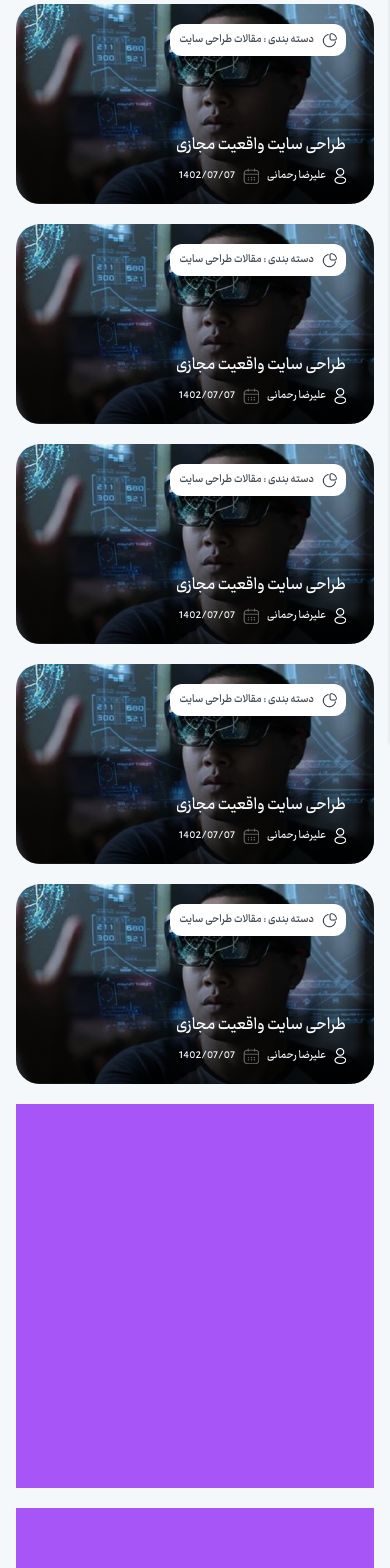
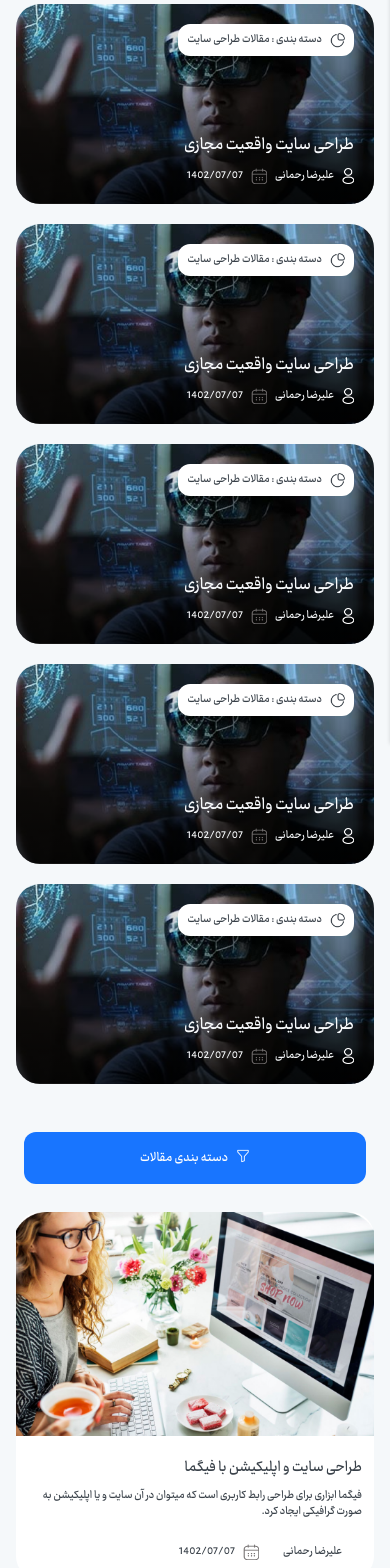
Before and after one commit to groupwebdevelopers/lovelcode, a React (Vite) app in the folder frontend/: page /blog in a window 390 px wide. Shown: the part 100-1668 px from the top of the page. Built offline with nearby package versions, Linux system fonts and the light colour scheme.

Commit message:
backend changed

```diff
--- a/frontend/src/components/NavBar/NavBar.jsx
+++ b/frontend/src/components/NavBar/NavBar.jsx
@@ -40,7 +40,7 @@ export default function NavBar() {
                     </NavLink>
                 </li>
                 <li className='hover:text-main-blue-web transition-colors'>
-                    <NavLink to='/d' className={({ isActive }) => isActive ? "text-main-blue-web relative before:content-[''] before:absolute before:top-0 before:right-0 before:h-0.5 before:w-0.5 before:bg-main-blue-web" : ''}>
+                    <NavLink to='/blog' className={({ isActive }) => isActive ? "text-main-blue-web relative before:content-[''] before:absolute before:top-0 before:right-0 before:h-0.5 before:w-0.5 before:bg-main-blue-web" : ''}>
                         وبلاگ
                     </NavLink>
                 </li>
--- /dev/null
+++ b/frontend/src/pages/Mag/Accordion.jsx
@@ -0,0 +1,178 @@
+import { Accordion, AccordionItem } from "@nextui-org/react";
+const AccordionComp = () => {
+  const defaultContent =
+    "Lorem ipsum dolor sit amet, consectetur adipiscing elit, sed do eiusmod tempor incididunt ut labore et dolore magna aliqua. Ut enim ad minim veniam, quis nostrud exercitation ullamco laboris nisi ut aliquip ex ea commodo consequat.";
+  const itemClasses = {
+    base: "py-0 w-full font-Ray-Bold text-sm",
+    title: "font-normal text-medium",
+    trigger:
+      "px-5 py-0  data-[hover=true]:bg-default-100 rounded-lg h-14 flex items-center justify-between gap-2 bg-[#f3f3f3]",
+    indicator:
+      "text-medium -rotate-90 data-[open=true]:rotate-90 transition-all duration-300 ",
+    content: "text-small px-5 pb-6",
+  };
+  return (
+    <div className="col-span-12 md:col-span-4 lg:col-span-3">
+      <div className="w-full  bg-white px-3 py-5 rounded-xl h-[45rem] hidden md:block">
+        <div className="px-2 mb-2">
+          <button className="w-full bg-main-blue-web text-white py-4 font-Ray-Bold text-sm rounded-xl">
+            <i class="bi bi-funnel ml-2"></i>
+            <span>دسته بندی مقالات</span>
+          </button>
+        </div>
+        <Accordion variant="splitted" itemClasses={itemClasses}>
+          <AccordionItem
+            key="1"
+            aria-label="Accordion 1"
+            title={
+              <div className="flex gap-2">
+                <img
+                  className="w-[12px] h-[17px]"
+                  src="/images/mainweb/Icons/note 2418.png"
+                />
+                <span>اخبار</span>
+              </div>
+            }
+          >
+            {defaultContent}
+          </AccordionItem>
+          <AccordionItem
+            key="2"
+            aria-label="Accordion 2"
+            title={
+              <div className="flex gap-2">
+                <img
+                  className="w-[12px] h-[17px]"
+                  src="/images/mainweb/Icons/note 2418.png"
+                />
+                <span>آموزش</span>
+              </div>
+            }
+          >
+            {defaultContent}
+          </AccordionItem>
+          <AccordionItem
+            key="3"
+            aria-label="Accordion 3"
+            title={
+              <div className="flex gap-2">
+                <img
+                  className="w-[12px] h-[17px]"
+                  src="/images/mainweb/Icons/note 2418.png"
+                />
+                <span>آموزش های طراحی سایت</span>
+              </div>
+            }
+          >
+            {defaultContent}
+          </AccordionItem>
+          <AccordionItem
+            key="4"
+            aria-label="Accordion 4"
+            title={
+              <div className="flex gap-2">
+                <img
+                  className="w-[12px] h-[17px]"
+                  src="/images/mainweb/Icons/note 2418.png"
+                />
+                <span>مقالات دیجیتال مارکتینگ</span>
+              </div>
+            }
+          >
+            {defaultContent}
+          </AccordionItem>
+          <AccordionItem
+            key="5"
+            aria-label="Accordion 5"
+            title="مقالات برنامه نویسی"
+          >
+            {defaultContent}
+          </AccordionItem>
+          <AccordionItem
+            key="6"
+            aria-label="Accordion 6"
+            title={
+              <div className="flex gap-2">
+                <img
+                  className="w-[12px] h-[17px]"
+                  src="/images/mainweb/Icons/note 2418.png"
+                />
+                <span>مقالات هاستینگ و سرور</span>
+              </div>
+            }
+          >
+            {defaultContent}
+          </AccordionItem>
+          <AccordionItem
+            key="7"
+            aria-label="Accordion 7"
+            title={
+              <div className="flex gap-2">
+                <img
+                  className="w-[12px] h-[17px]"
+                  src="/images/mainweb/Icons/note 2418.png"
+                />
+                <span>مقالات سیو</span>
+              </div>
+            }
+          >
+            {defaultContent}
+          </AccordionItem>
+          <AccordionItem
+            key="8"
+            aria-label="Accordion 8"
+            title={
+              <div className="flex gap-2">
+                <img
+                  className="w-[12px] h-[17px]"
+                  src="/images/mainweb/Icons/note 2418.png"
+                />
+                <span>مقالات رابط کاربری</span>
+              </div>
+            }
+          >
+            {defaultContent}
+          </AccordionItem>
+          <AccordionItem
+            key="9"
+            aria-label="Accordion 9"
+            title={
+              <div className="flex gap-2">
+                <img
+                  className="w-[12px] h-[17px]"
+                  src="/images/mainweb/Icons/note 2418.png"
+                />
+                <span>مقالات تجربه کاربری</span>
+              </div>
+            }
+          >
+            {defaultContent}
+          </AccordionItem>
+          <AccordionItem
+            key="10"
+            aria-label="Accordion 10"
+            title={
+              <div className="flex gap-2">
+                <img
+                  className="w-[12px] h-[17px]"
+                  src="/images/mainweb/Icons/note 2418.png"
+                />
+                <span>مقالات گرافیکی</span>
+              </div>
+            }
+          >
+            {defaultContent}
+          </AccordionItem>
+        </Accordion>
+      </div>
+      <div className="col-span-12 px-2 mb-2 md:hidden">
+        <button className="w-full bg-main-blue-web text-white py-4 font-Ray-Bold text-sm rounded-xl">
+          <i class="bi bi-funnel ml-2"></i>
+          <span>دسته بندی مقالات</span>
+        </button>
+      </div>
+    </div>
+  );
+};
+
+export default AccordionComp;
--- a/frontend/src/pages/Mag/Mag.jsx
+++ b/frontend/src/pages/Mag/Mag.jsx
@@ -1,11 +1,12 @@
 import React from "react";
 import NavBar from "../../components/NavBar/NavBar";
+import AccordionComp from "./Accordion";
 
 export default function Mag() {
   return (
     <div>
       <NavBar />
-      <section className="container">
+      <section className="container ">
         <div className="w-full grid grid-cols-12 gap-5">
           <div className="col-span-12 md:col-span-6 h-[12.5rem] lg:h-[15rem] rounded-3xl relative">
             <img
@@ -14,31 +15,33 @@ export default function Mag() {
               alt="img"
             />
             <div className="w-full h-full absolute top-0 rounded-3xl opacity-80 bg-gradient-to-t from-black"></div>
-            <div className="w-44 p-2 bg-white absolute top-5 right-7 rounded-xl flex gap-2">
-              <img
-                className="w-4"
-                src="../../../public/images/mainweb/Icons/graph 1.png"
-                alt=""
-              />
-              <span className="font-Ray-Bold text-xs text-main-dark-text-web">
-                دسته بندی : مقالات طراحی سایت
-              </span>
-            </div>
-            <div className="w-44  absolute top-32 right-7 rounded-xl flex flex-col gap-2 text-slate-50 text-xs font-Ray-Bold">
-              <h4 className="text-lg">طراحی سایت واقعیت مجازی</h4>
-              <div className="w-full flex gap-2">
+            <div className="w-full h-full absolute top-0 p-5 flex flex-col justify-between">
+              <div className="w-44 p-2 bg-white  rounded-xl flex gap-2">
                 <img
-                  className="w-3 h-4"
-                  src="../../../public/images/mainweb/Icons/User 2343.png"
+                  className="w-4"
+                  src="../../../public/images/mainweb/Icons/graph 1.png"
                   alt=""
                 />
-                <span>علیرضا رحمانی</span>
-                <img
-                  className="w-4 h-4 text-slate-50"
-                  src="../../../public/images/mainweb/Icons/Group 2226.png"
-                  alt=""
-                />
-                <span>1402/07/07</span>
+                <span className="font-Ray-Bold text-xs text-main-dark-text-web">
+                  دسته بندی : مقالات طراحی سایت
+                </span>
+              </div>
+              <div className="w-44 rounded-xl flex flex-col gap-2 text-slate-50 text-xs font-Ray-Bold">
+                <h4 className="text-lg">طراحی سایت واقعیت مجازی</h4>
+                <div className="w-full flex gap-2">
+                  <img
+                    className="w-3 h-4"
+                    src="../../../public/images/mainweb/Icons/User 2343.png"
+                    alt=""
+                  />
+                  <span>علیرضا رحمانی</span>
+                  <img
+                    className="w-4 h-4 text-slate-50"
+                    src="../../../public/images/mainweb/Icons/Group 2226.png"
+                    alt=""
+                  />
+                  <span>1402/07/07</span>
+                </div>
               </div>
             </div>
           </div>
@@ -50,31 +53,33 @@ export default function Mag() {
               alt="img"
             />
             <div className="w-full h-full absolute top-0 rounded-3xl opacity-80 bg-gradient-to-t from-black"></div>
-            <div className="w-44 p-2 bg-white absolute top-5 right-7 rounded-xl flex gap-2">
-              <img
-                className="w-4"
-                src="../../../public/images/mainweb/Icons/graph 1.png"
-                alt=""
-              />
-              <span className="font-Ray-Bold text-xs text-main-dark-text-web">
-                دسته بندی : مقالات طراحی سایت
-              </span>
-            </div>
-            <div className="w-44  absolute top-32 right-7 rounded-xl flex flex-col gap-2 text-slate-50 text-xs font-Ray-Bold">
-              <h4 className="text-lg">طراحی سایت واقعیت مجازی</h4>
-              <div className="w-full flex gap-2">
+            <div className="w-full h-full absolute top-0 p-5 flex flex-col justify-between">
+              <div className="w-44 p-2 bg-white  rounded-xl flex gap-2">
                 <img
-                  className="w-3 h-4"
-                  src="../../../public/images/mainweb/Icons/User 2343.png"
+                  className="w-4"
+                  src="../../../public/images/mainweb/Icons/graph 1.png"
                   alt=""
                 />
-                <span>علیرضا رحمانی</span>
-                <img
-                  className="w-4 h-4 text-slate-50"
-                  src="../../../public/images/mainweb/Icons/Group 2226.png"
-                  alt=""
-                />
-                <span>1402/07/07</span>
+                <span className="font-Ray-Bold text-xs text-main-dark-text-web">
+                  دسته بندی : مقالات طراحی سایت
+                </span>
+              </div>
+              <div className="w-44 rounded-xl flex flex-col gap-2 text-slate-50 text-xs font-Ray-Bold">
+                <h4 className="text-lg">طراحی سایت واقعیت مجازی</h4>
+                <div className="w-full flex gap-2">
+                  <img
+                    className="w-3 h-4"
+                    src="../../../public/images/mainweb/Icons/User 2343.png"
+                    alt=""
+                  />
+                  <span>علیرضا رحمانی</span>
+                  <img
+                    className="w-4 h-4 text-slate-50"
+                    src="../../../public/images/mainweb/Icons/Group 2226.png"
+                    alt=""
+                  />
+                  <span>1402/07/07</span>
+                </div>
               </div>
             </div>
           </div>
@@ -86,31 +91,33 @@ export default function Mag() {
               alt="img"
             />
             <div className="w-full h-full absolute top-0 rounded-3xl opacity-80 bg-gradient-to-t from-black"></div>
-            <div className="w-44 p-2 bg-white absolute top-5 right-7 rounded-xl flex gap-2">
-              <img
-                className="w-4"
-                src="../../../public/images/mainweb/Icons/graph 1.png"
-                alt=""
-              />
-              <span className="font-Ray-Bold text-xs text-main-dark-text-web">
-                دسته بندی : مقالات طراحی سایت
-              </span>
-            </div>
-            <div className="w-44  absolute top-32 right-7 rounded-xl flex flex-col gap-2 text-slate-50 text-xs font-Ray-Bold">
-              <h4 className="text-lg">طراحی سایت واقعیت مجازی</h4>
-              <div className="w-full flex gap-2">
+            <div className="w-full h-full absolute top-0 flex flex-col justify-between p-5">
+              <div className="w-44 p-2 bg-white rounded-xl flex gap-2">
                 <img
-                  className="w-3 h-4"
-                  src="../../../public/images/mainweb/Icons/User 2343.png"
+                  className="w-4"
+                  src="../../../public/images/mainweb/Icons/graph 1.png"
                   alt=""
                 />
-                <span>علیرضا رحمانی</span>
-                <img
-                  className="w-4 h-4 text-slate-50"
-                  src="../../../public/images/mainweb/Icons/Group 2226.png"
-                  alt=""
-                />
-                <span>1402/07/07</span>
+                <span className="font-Ray-Bold text-xs text-main-dark-text-web">
+                  دسته بندی : مقالات طراحی سایت
+                </span>
+              </div>
+              <div className="w-44 rounded-xl flex flex-col gap-2 text-slate-50 text-xs font-Ray-Bold">
+                <h4 className="text-lg">طراحی سایت واقعیت مجازی</h4>
+                <div className="w-full flex gap-2">
+                  <img
+                    className="w-3 h-4"
+                    src="../../../public/images/mainweb/Icons/User 2343.png"
+                    alt=""
+                  />
+                  <span>علیرضا رحمانی</span>
+                  <img
+                    className="w-4 h-4 text-slate-50"
+                    src="../../../public/images/mainweb/Icons/Group 2226.png"
+                    alt=""
+                  />
+                  <span>1402/07/07</span>
+                </div>
               </div>
             </div>
           </div>
@@ -122,31 +129,33 @@ export default function Mag() {
               alt="img"
             />
             <div className="w-full h-full absolute top-0 rounded-3xl opacity-80 bg-gradient-to-t from-black"></div>
-            <div className="w-44 p-2 bg-white absolute top-5 right-7 rounded-xl flex gap-2">
-              <img
-                className="w-4"
-                src="../../../public/images/mainweb/Icons/graph 1.png"
-                alt=""
-              />
-              <span className="font-Ray-Bold text-xs text-main-dark-text-web">
-                دسته بندی : مقالات طراحی سایت
-              </span>
-            </div>
-            <div className="w-44  absolute top-32 right-7 rounded-xl flex flex-col gap-2 text-slate-50 text-xs font-Ray-Bold">
-              <h4 className="text-lg">طراحی سایت واقعیت مجازی</h4>
-              <div className="w-full flex gap-2">
+            <div className="w-full h-full absolute top-0 flex flex-col justify-between p-5">
+              <div className="w-44 p-2 bg-white rounded-xl flex gap-2">
                 <img
-                  className="w-3 h-4"
-                  src="../../../public/images/mainweb/Icons/User 2343.png"
+                  className="w-4"
+                  src="../../../public/images/mainweb/Icons/graph 1.png"
                   alt=""
                 />
-                <span>علیرضا رحمانی</span>
-                <img
-                  className="w-4 h-4 text-slate-50"
-                  src="../../../public/images/mainweb/Icons/Group 2226.png"
-                  alt=""
-                />
-                <span>1402/07/07</span>
+                <span className="font-Ray-Bold text-xs text-main-dark-text-web">
+                  دسته بندی : مقالات طراحی سایت
+                </span>
+              </div>
+              <div className="w-44 rounded-xl flex flex-col gap-2 text-slate-50 text-xs font-Ray-Bold">
+                <h4 className="text-lg">طراحی سایت واقعیت مجازی</h4>
+                <div className="w-full flex gap-2">
+                  <img
+                    className="w-3 h-4"
+                    src="../../../public/images/mainweb/Icons/User 2343.png"
+                    alt=""
+                  />
+                  <span>علیرضا رحمانی</span>
+                  <img
+                    className="w-4 h-4 text-slate-50"
+                    src="../../../public/images/mainweb/Icons/Group 2226.png"
+                    alt=""
+                  />
+                  <span>1402/07/07</span>
+                </div>
               </div>
             </div>
           </div>
@@ -158,39 +167,80 @@ export default function Mag() {
               alt="img"
             />
             <div className="w-full h-full absolute top-0 rounded-3xl opacity-80 bg-gradient-to-t from-black"></div>
-            <div className="w-44 p-2 bg-white absolute top-5 right-7 rounded-xl flex gap-2">
-              <img
-                className="w-4"
-                src="../../../public/images/mainweb/Icons/graph 1.png"
-                alt=""
-              />
-              <span className="font-Ray-Bold text-xs text-main-dark-text-web">
-                دسته بندی : مقالات طراحی سایت
-              </span>
-            </div>
-            <div className="w-44  absolute top-32 right-7 rounded-xl flex flex-col gap-2 text-slate-50 text-xs font-Ray-Bold">
-              <h4 className="text-lg">طراحی سایت واقعیت مجازی</h4>
-              <div className="w-full flex gap-2">
+            <div className="w-full h-full absolute top-0 flex flex-col justify-between p-5">
+              <div className="w-44 p-2 bg-white rounded-xl flex gap-2">
                 <img
-                  className="w-3 h-4"
-                  src="../../../public/images/mainweb/Icons/User 2343.png"
+                  className="w-4"
+                  src="../../../public/images/mainweb/Icons/graph 1.png"
                   alt=""
                 />
-                <span>علیرضا رحمانی</span>
-                <img
-                  className="w-4 h-4 text-slate-50"
-                  src="../../../public/images/mainweb/Icons/Group 2226.png"
-                  alt=""
-                />
-                <span>1402/07/07</span>
+                <span className="font-Ray-Bold text-xs text-main-dark-text-web">
+                  دسته بندی : مقالات طراحی سایت
+                </span>
+              </div>
+              <div className="w-44 rounded-xl flex flex-col gap-2 text-slate-50 text-xs font-Ray-Bold">
+                <h4 className="text-lg">طراحی سایت واقعیت مجازی</h4>
+                <div className="w-full flex gap-2">
+                  <img
+                    className="w-3 h-4"
+                    src="../../../public/images/mainweb/Icons/User 2343.png"
+                    alt=""
+                  />
+                  <span>علیرضا رحمانی</span>
+                  <img
+                    className="w-4 h-4 text-slate-50"
+                    src="../../../public/images/mainweb/Icons/Group 2226.png"
+                    alt=""
+                  />
+                  <span>1402/07/07</span>
+                </div>
               </div>
             </div>
           </div>
         </div>
         {/* ------------------------------------- */}
-        <div className="w-full grid grid-cols-12 gap-5 mt-5">
-          <div className="col-span-12 md:col-span-4 lg:col-span-3 h-96 bg-purple-500"></div>
-          <div className="col-span-12 md:col-span-8 lg:col-span-9 h-96 bg-purple-500"></div>
+        <div className="w-full grid grid-cols-12 gap-5 mt-12">
+          <AccordionComp/>
+          <div className="col-span-12 md:col-span-8 lg:col-span-9 grid grid-cols-12 gap-5">
+            {createEmptyArray(15).map((i) => {
+              return (
+                <div className="col-span-12  lg:col-span-6 xl:col-span-4 h-[23rem] bg-white rounded-3xl cursor-pointer">
+                  <div className="w-full h-[14rem] rounded-t-xl">
+                    <img
+                      className="w-full h-full rounded-t-xl object-cover"
+                      src="/images/profile/file 8.png"
+                      alt="img"
+                    />
+                  </div>
+                  <div className="w-full h-[9rem] flex flex-col justify-between px-3 py-5 text-main-dark-text-web">
+                    <div className="w-full flex flex-col gap-2">
+                      <h1 className="text-base font-Ray-Bold">
+                        طراحی سایت و اپلیکیشن با فیگما
+                      </h1>
+                      <p className="text-xs font-Ray-Bold">
+                        فیگما ابزاری برای طراحی رابط کاربری است که میتوان در آن
+                        سایت و یا اپلیکیشن به صورت گرافیکی ایجاد کرد.
+                      </p>
+                    </div>
+                    <div className="w-full flex gap-2 items-center text-xs font-Ray-Bold">
+                      <img
+                        className="w-3 h-4"
+                        src="../../../public/images/mainweb/Icons/User 2343.png"
+                        alt="user"
+                      />
+                      <span>علیرضا رحمانی</span>
+                      <img
+                        className="w-4 h-4 mr-4"
+                        src="../../../public/images/mainweb/Icons/Group 2226.png"
+                        alt="svg"
+                      />
+                      <span>1402/07/07</span>
+                    </div>
+                  </div>
+                </div>
+              );
+            })}
+          </div>
         </div>
       </section>
     </div>
```
Also changed, not shown: frontend/src/pages/Mag/MinimalFilter.jsx (added, +9 -0 lines), frontend/public/images/mainweb/Icons/note 2418.png (added), frontend/public/images/profile/file 8.png (added).
